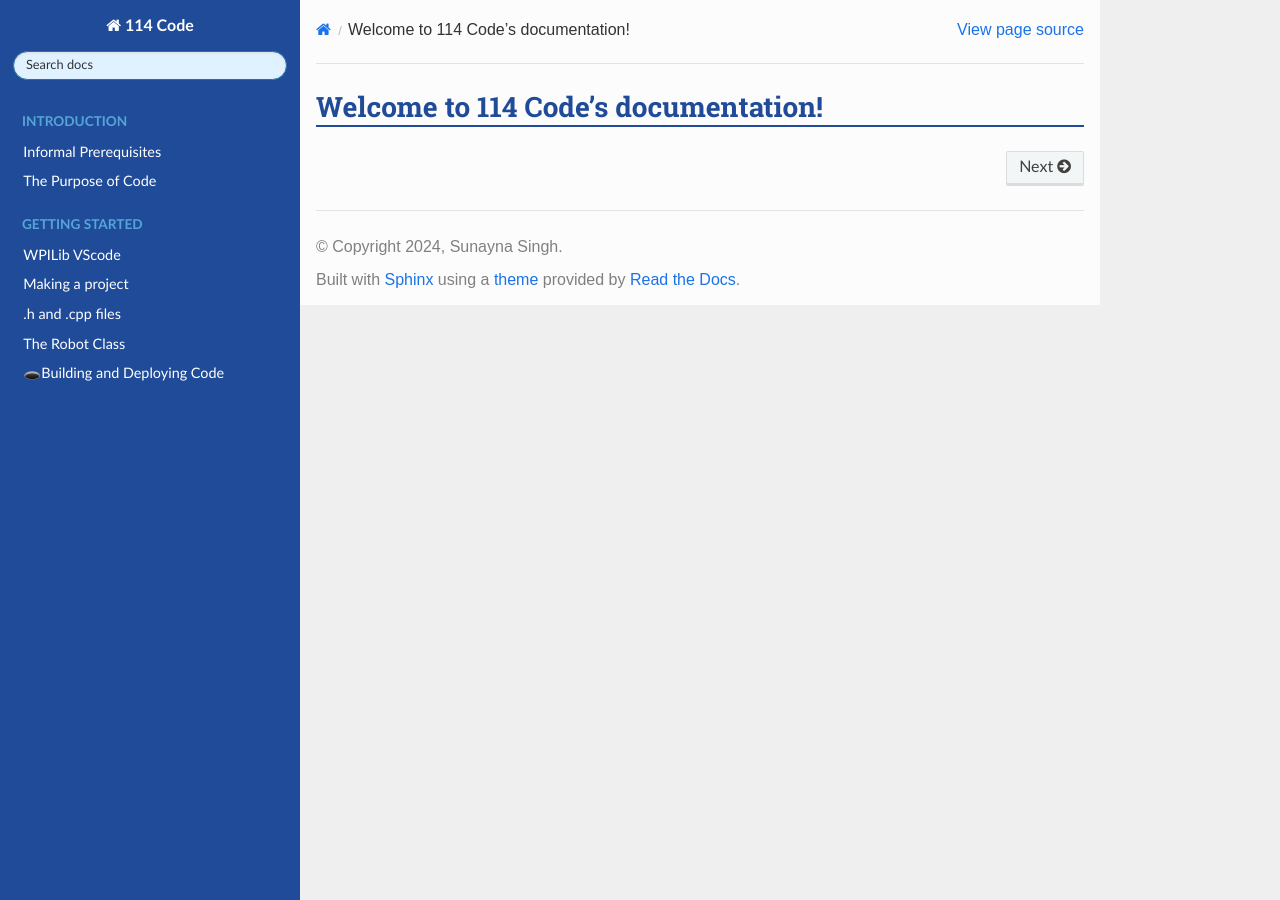
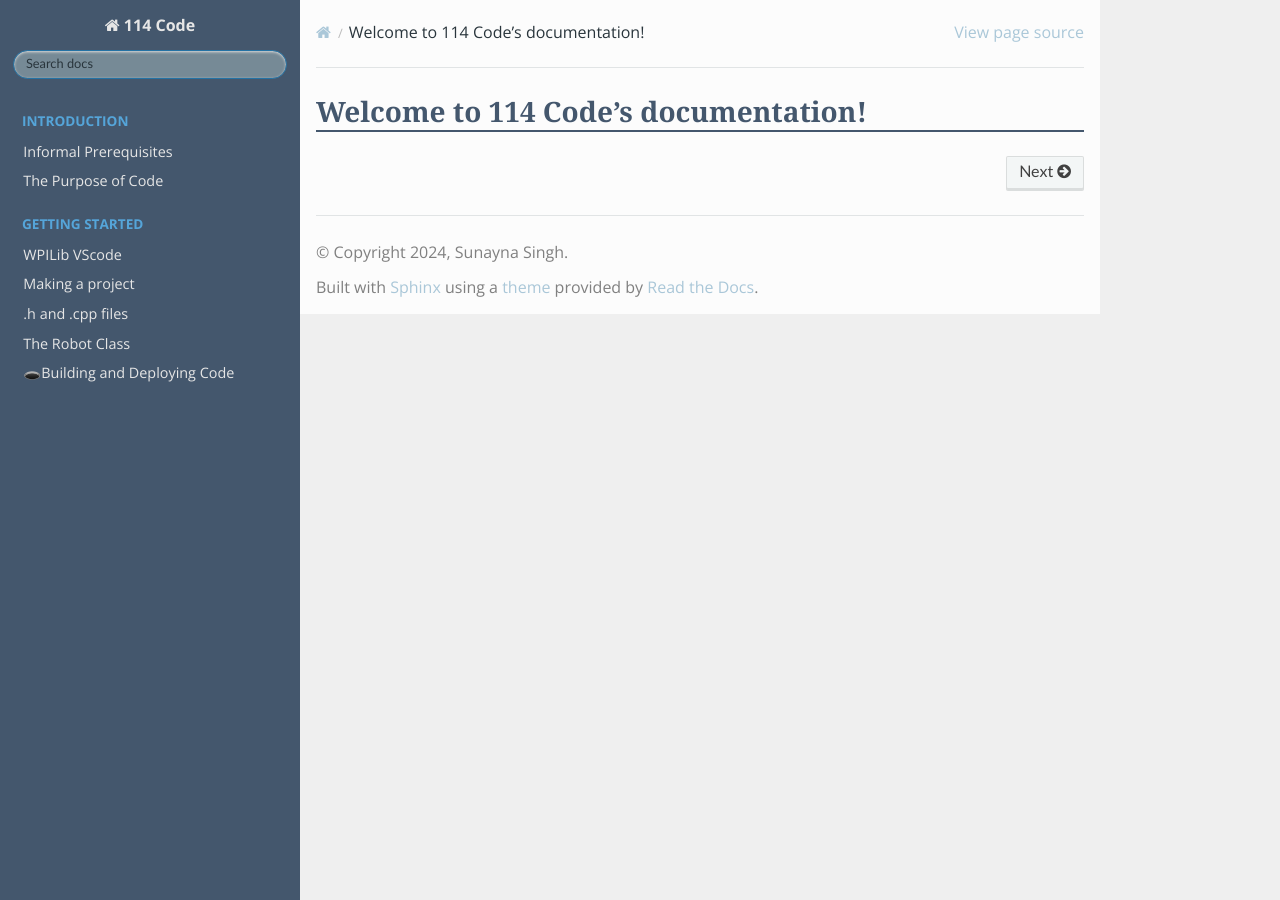
Before and after one commit to Eaglestrike/114_code_docs, a Sphinx documentation site: the page built from docs/source/index.rst, in a window 1280 px wide. Built offline with Sphinx 7.4.7 and the Read the Docs theme 2.0.0, drawn with Linux system fonts in a browser that asks for light colours; some web fonts are replaced.

Commit message:
new color palate and fonts

```diff
--- a/docs/source/_static/custom.css
+++ b/docs/source/_static/custom.css
@@ -1,16 +1,18 @@
+@import url('https://fonts.googleapis.com/css2?family=Georgia:wght@400;700&family=Open+Sans:wght@300;400;600;700&display=swap');
+
 /* Base colors */
 :root {
-    --primary-color: #1f4b99;
+    --primary-color: #44576D;
     /* Dark blue */
-    --secondary-color: #e0f2ff;
+    --secondary-color: #768A96;
     /* Light blue */
-    --background-color: #ffffff;
+    --background-color: #E6E6E6;
     /* White */
-    --header-background-color: #133b80;
+    --header-background-color: #44576D;
     /* Darker blue */
-    --text-color: #333333;
+    --text-color: #29353C;
     /* Dark grey */
-    --link-color: #1a73e8;
+    --link-color: #AAC7D8;
     /* Medium blue */
 }
 
@@ -18,6 +20,7 @@
 body {
     background-color: var(--background-color);
     color: var(--text-color);
+    font-family: 'Open Sans', sans-serif;
 }
 
 a {
@@ -32,6 +35,8 @@ a:hover {
 .wy-nav-top {
     background-color: var(--header-background-color);
     color: var(--background-color);
+    font-family: 'Georgia', serif;
+
 }
 
 .wy-nav-top a {
@@ -58,6 +63,7 @@ a:hover {
 
 .wy-nav-side {
     background-color: var(--primary-color);
+    font-family: 'Open Sans', sans-serif;
 }
 
 .wy-nav-side a {
@@ -76,7 +82,7 @@ a:hover {
 
 /* Main content styling */
 .wy-nav-content {
-    font-family: 'Arial', sans-serif;
+    font-family: 'Open Sans', sans-serif;
     padding: 1rem;
 }
 
@@ -84,6 +90,7 @@ a:hover {
 .wy-nav-content h2,
 .wy-nav-content h3 {
     border-bottom: 2px solid var(--primary-color);
+    font-family: 'Georgia', serif;
 }
 
 .wy-nav-content h1 {
@@ -104,6 +111,7 @@ a:hover {
     color: var(--background-color);
     padding: 1rem;
     text-align: center;
+    font-family: 'Georgia', serif;
 }
 
 .footer a {
```
